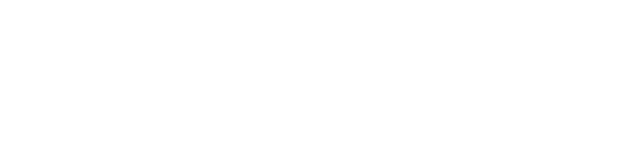
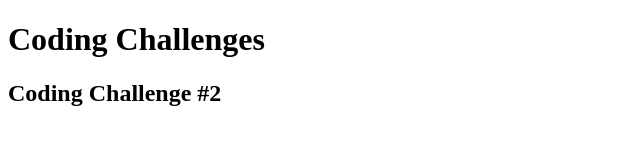
Before and after one commit to marekdouc/coding-challenges, a plain HTML site: page index.html in a window 1280 px wide. Shown: the whole page, without its empty margins (0-640 px from the left). Drawn offline with Linux system fonts and the light colour scheme.

Commit message:
Fixed info

```diff
--- a/index.html
+++ b/index.html
@@ -4,9 +4,12 @@
     <meta charset="UTF-8" />
     <meta http-equiv="X-UA-Compatible" content="IE=edge" />
     <meta name="viewport" content="width=device-width, initial-scale=1.0" />
-    <title>Challenge 2</title>
+    <title>Coding Challenges</title>
   </head>
   <body>
+    <h1>Coding Challenges</h1>
+    <h2>Coding Challenge #2</h2>
+
     <script src="script.js"></script>
   </body>
 </html>
```
